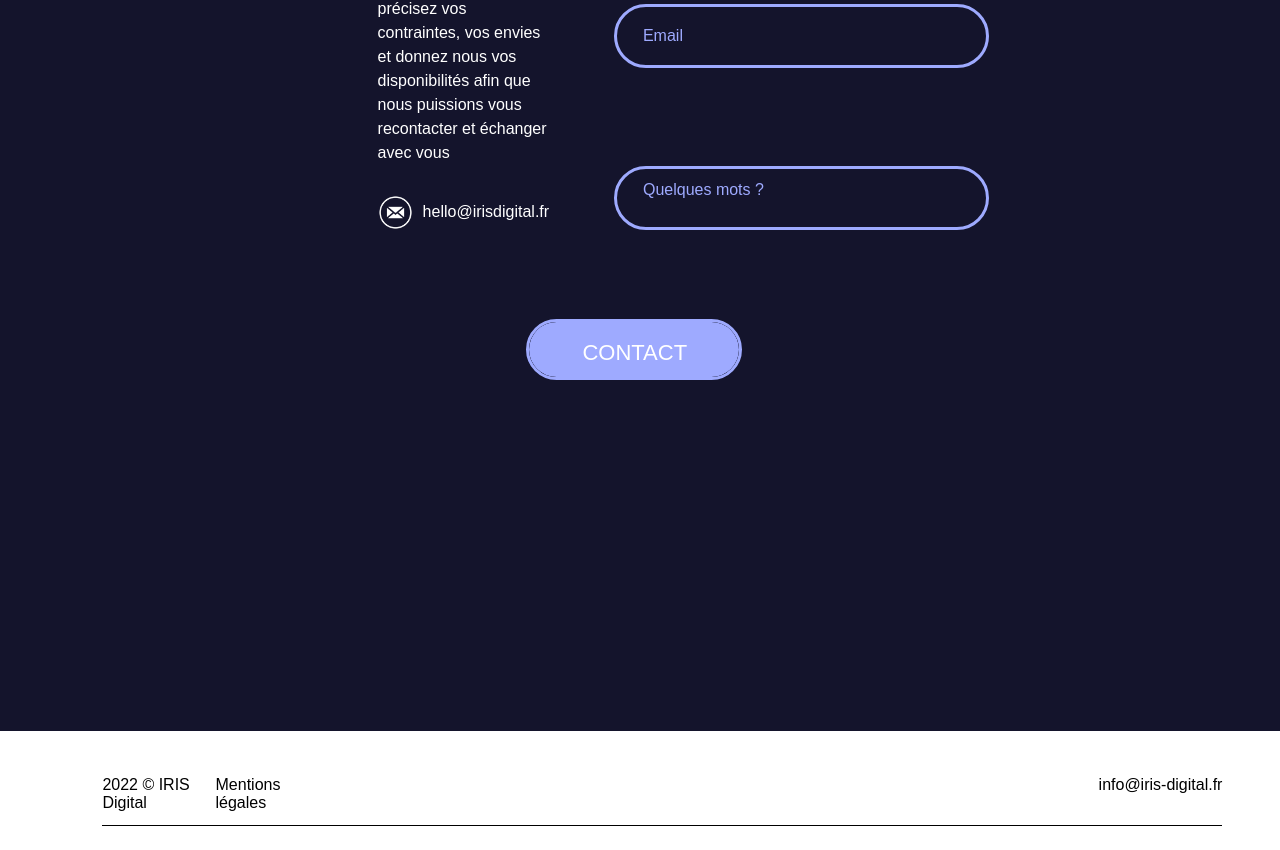
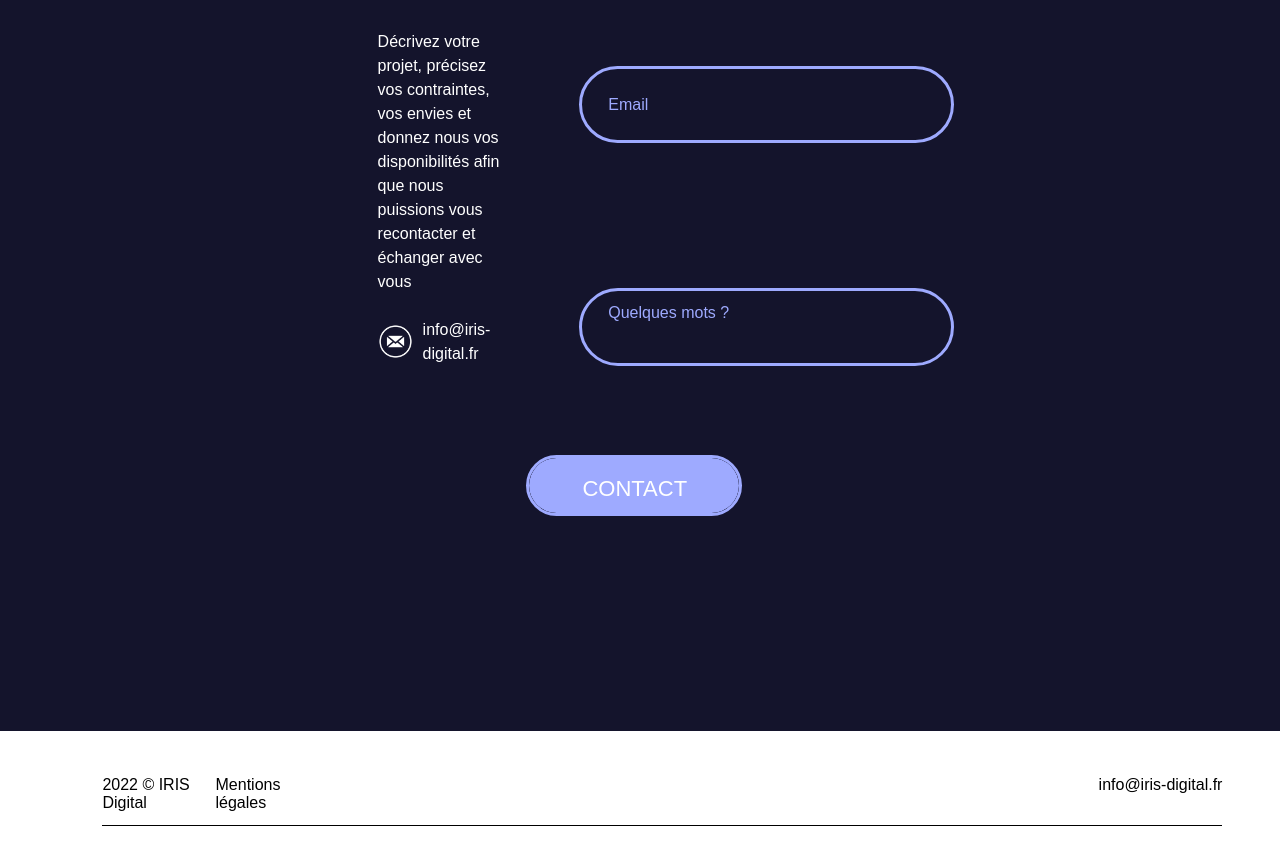
Before and after one commit to Iris-Digital-Sas/Iris-front, a Vue app: page / in a window 1280 px wide. Shown: the part 5027-5877 px from the top of the page. Built offline with nearby package versions, Linux system fonts and the light colour scheme.

Commit message:
change email cause it was wrong"

```diff
--- a/src/views/HomePage.vue
+++ b/src/views/HomePage.vue
@@ -63,7 +63,7 @@
                 <h1>On discute ?</h1>
                 <p>Décrivez votre projet, précisez vos contraintes, vos envies et donnez nous vos disponibilités afin que nous puissions vous recontacter et échanger avec vous</p>
                 <div class="home-contact-bloc-text_email">
-                    <img src="../../public/email-min.png" alt="email"><span>hello@irisdigital.fr</span>
+                    <img src="../../public/email-min.png" alt="email"><span>info@iris-digital.fr</span>
                 </div>
             </div>
             <form action="">
```
